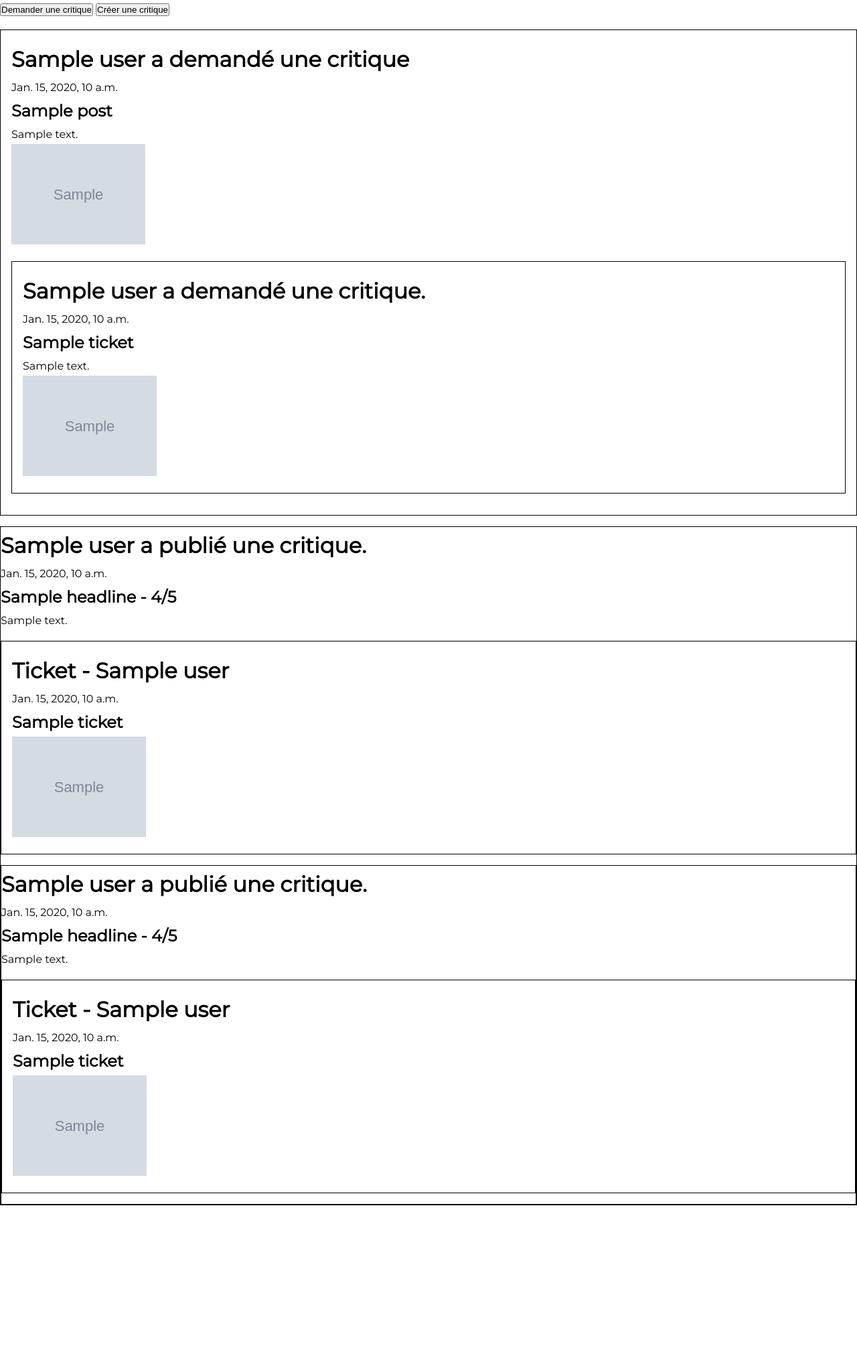
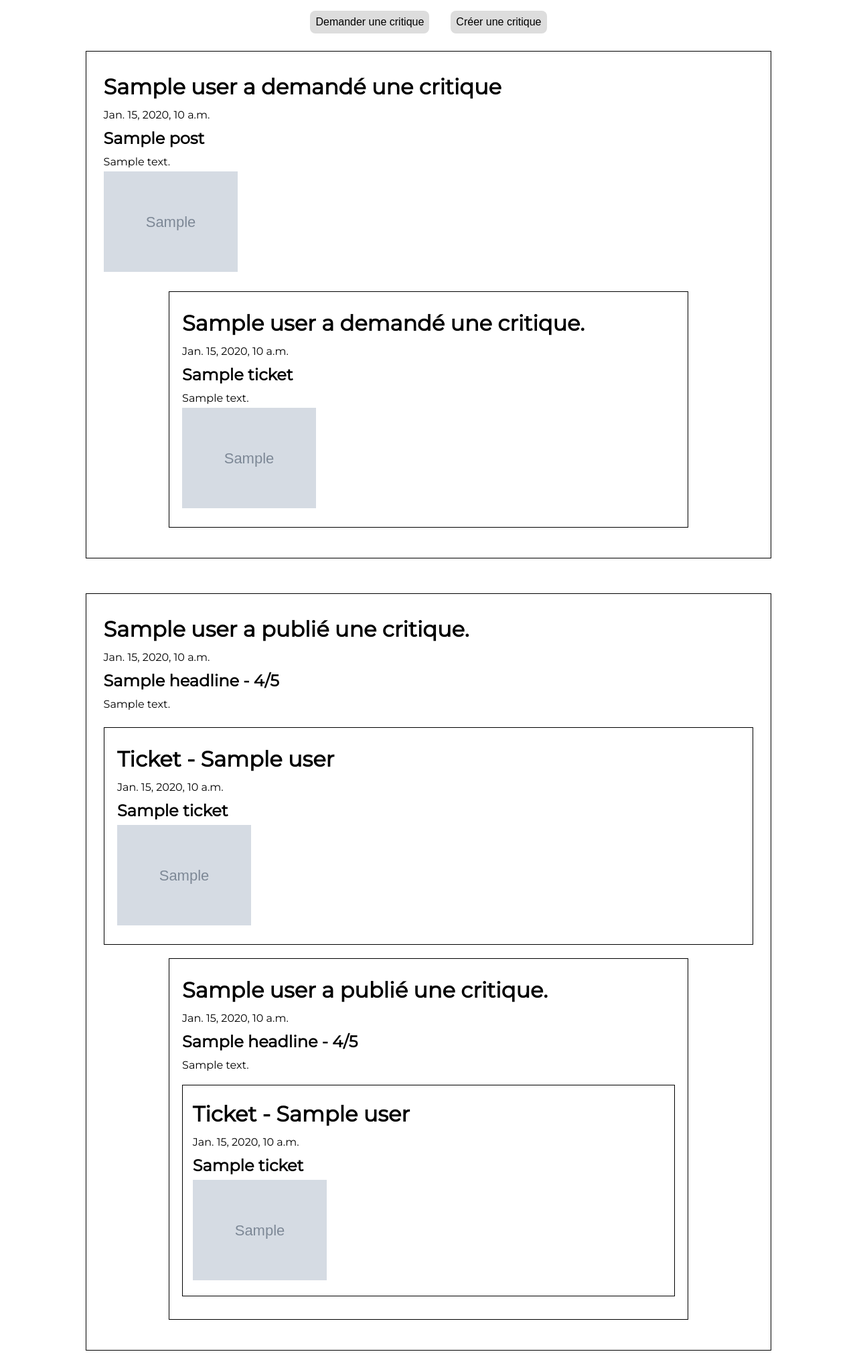
Before and after one commit to KDerec/LITReview, a Django app: template litreview/catalog/templates/feed.html in a window 1280 px wide. Shown: the part 45-2088 px from the top of the page at 67% size. Before the commit the page ends 1845 px from the top, so only its background shows below. Run offline with Django 4.2, Linux system fonts and the light colour scheme; the template is opened without the code that fills it: most values are stand-ins (such as "Sample title", 1, 10 or a date in 2020); grey boxes marked "Sample" are stand-in pictures.

Commit message:
Apply better margin for review and ticket in feed

```diff
--- a/litreview/catalog/templates/catalog/review.html
+++ b/litreview/catalog/templates/catalog/review.html
@@ -1,9 +1,13 @@
 {% if post %}
+{% if post.user == user %}
+<h1>Vous avez publié une critique.</h1>
+{% else %}
 <h1>{{ post.user }} a publié une critique.</h1>
+{% endif %}
 <p>{{ post.time_created }}</p>
 <h2>{{ post.headline }} - {{post.rating}}/5</h2>
 <p>{{ post.body }}</p>
-<div class="ticket-object">
+<div class="ticket-object-in-review">
     <h1>Ticket - {{ post.ticket.user }}</h1>
     <p>{{ post.ticket.time_created }}</p>
     <h2>{{ post.ticket.title }}</h2>
@@ -15,11 +19,15 @@
 
 {% if review %}
 <div class="review-object">
+    {% if review.user == user %}
+    <h1>Vous avez publié une critique.</h1>
+    {% else %}
     <h1>{{ review.user }} a publié une critique.</h1>
+    {% endif %}
     <p>{{ review.time_created }}</p>
     <h2>{{ review.headline }} - {{review.rating}}/5</h2>
     <p>{{ review.body }}</p>
-    <div class="ticket-object">
+    <div class="ticket-object-in-review">
         <h1>Ticket - {{ review.ticket.user }}</h1>
         <p>{{ review.ticket.time_created }}</p>
         <h2>{{ review.ticket.title }}</h2>
--- a/litreview/static/css/styles.css
+++ b/litreview/static/css/styles.css
@@ -42,21 +42,27 @@ a {
 #feed {
     display: flex;
     flex-direction: column;
+    justify-content: center;
     list-style-type: none;
 }
 
-.ticket-object {
+[class*="ticket-object"] {
     border: 1px;
     border-style: solid;
-    margin-top: 1rem;
-    margin-bottom: 1rem;
-    padding: 1rem;
-    list-style-type: none;
+    margin: 2% 10% 2% 10%;
+    padding: 2%;
+}
+
+.ticket-object-in-review {
+    margin: 2% 0% 2% 0%;
 }
 
 .review-object {
     border: 1px;
     border-style: solid;
+    margin: 2% 10% 2% 10%;
+    padding: 2%;
+}
 
 #top-feed-buttons {
     display: flex;
```
